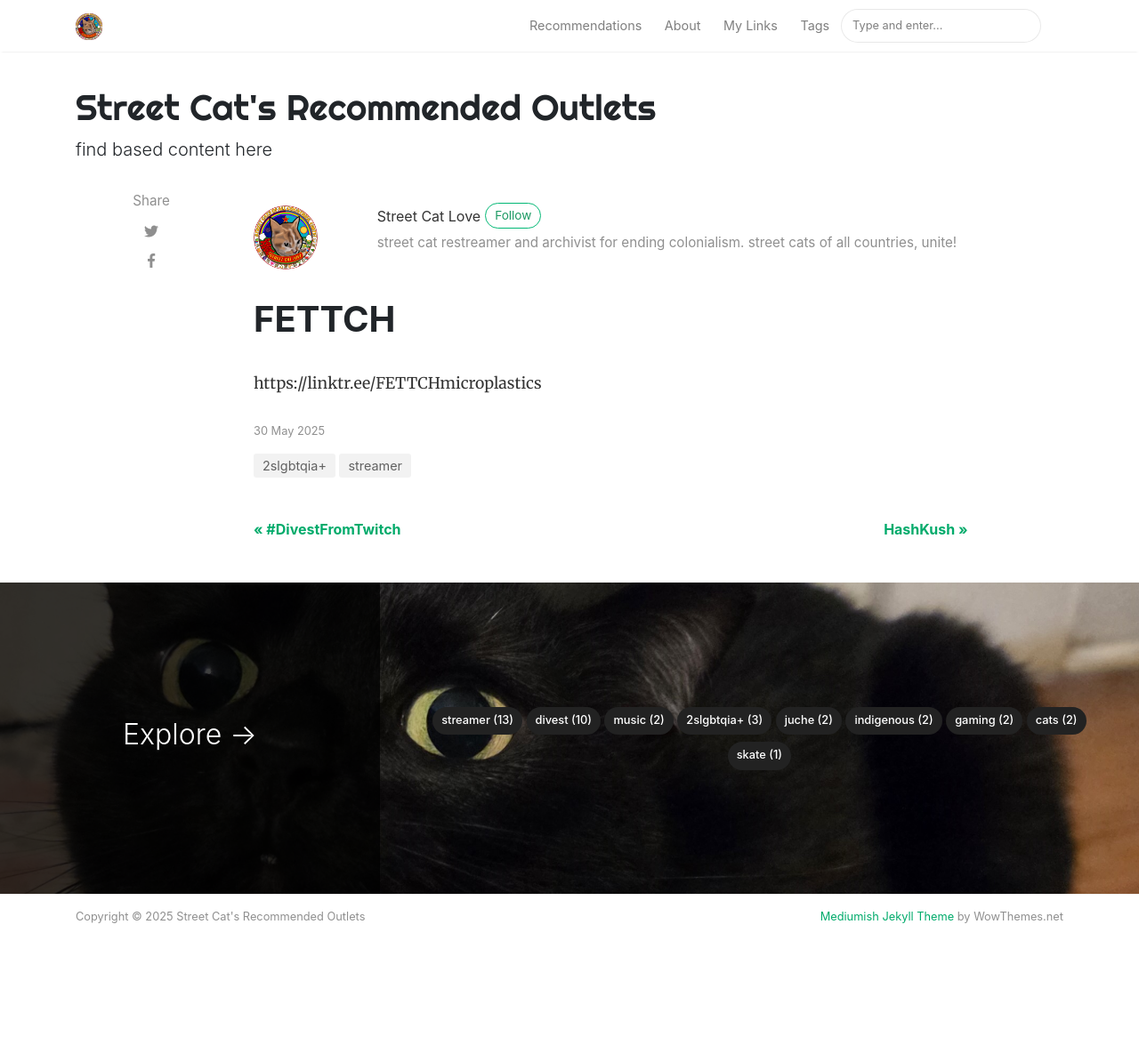
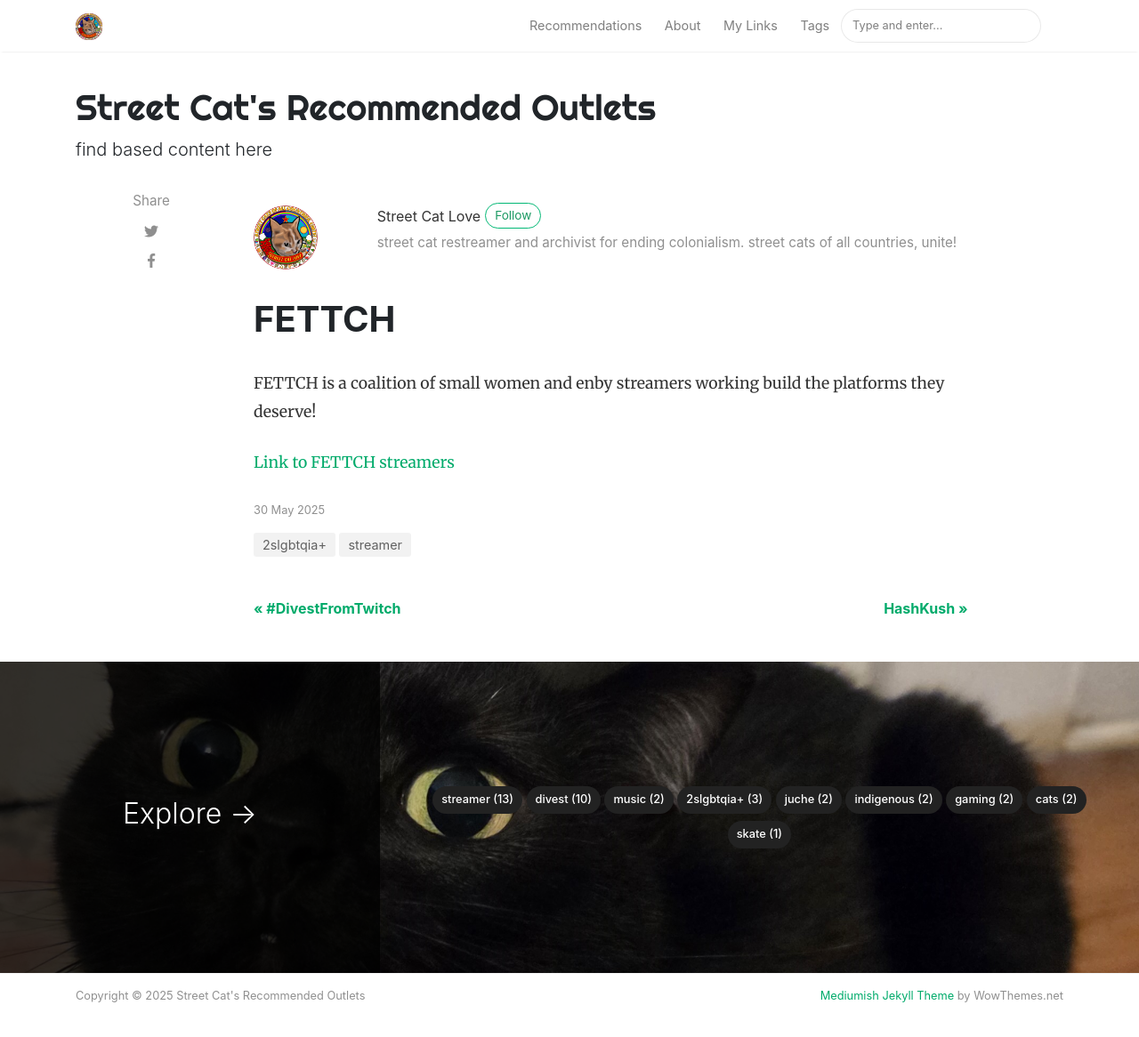
Before and after one commit to StreetCatLove/recs, a Jekyll site: the page built from _posts/2025-05-30-fettch.md, in a window 1280 px wide and 1203 px high. Shown: the top 1166 px of the window at 89% size. Built offline with Jekyll 4.4.1, drawn with Linux system fonts in a browser that asks for light colours; nearby versions of some CDN libraries; comment, search, counter and statistics services are not loaded.

Commit message:
Update 2025-05-30-fettch.md

```diff
--- a/_posts/2025-05-30-fettch.md
+++ b/_posts/2025-05-30-fettch.md
@@ -9,4 +9,6 @@
 comments: false
 ---
 
-https://linktr.ee/FETTCHmicroplastics
+FETTCH is a coalition of small women and enby streamers working build the platforms they deserve!
+
+<a href="https://linktr.ee/FETTCHmicroplastics">Link to FETTCH streamers</a>
```
